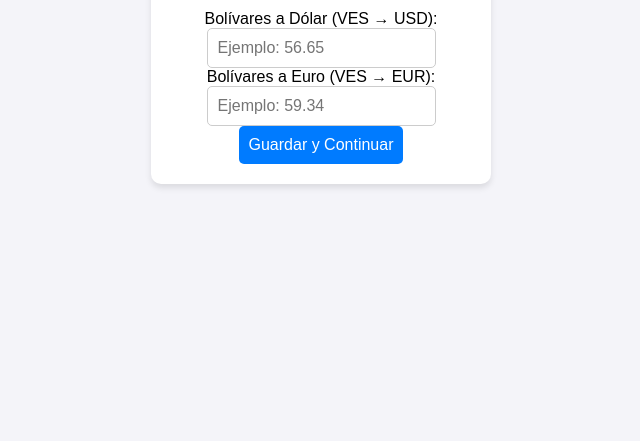
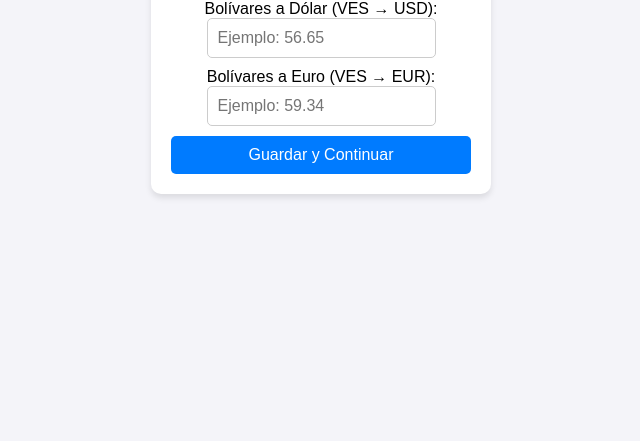
Before and after one commit to mdmolinaz/conversor, a plain HTML site: page index.html in a window 1280 px wide. Shown: the part 359-800 px from the top of the page, without its empty margins (319-959 px from the left). Drawn offline with Linux system fonts and the light colour scheme.

Commit message:
algunas modificaciones en estilos

```diff
--- a/styles.css
+++ b/styles.css
@@ -24,7 +24,7 @@ h1 {
   color: #333;
 }
 
-.converter {
+.converter, form {
   display: flex;
   flex-direction: column;
   gap: 10px;
```
